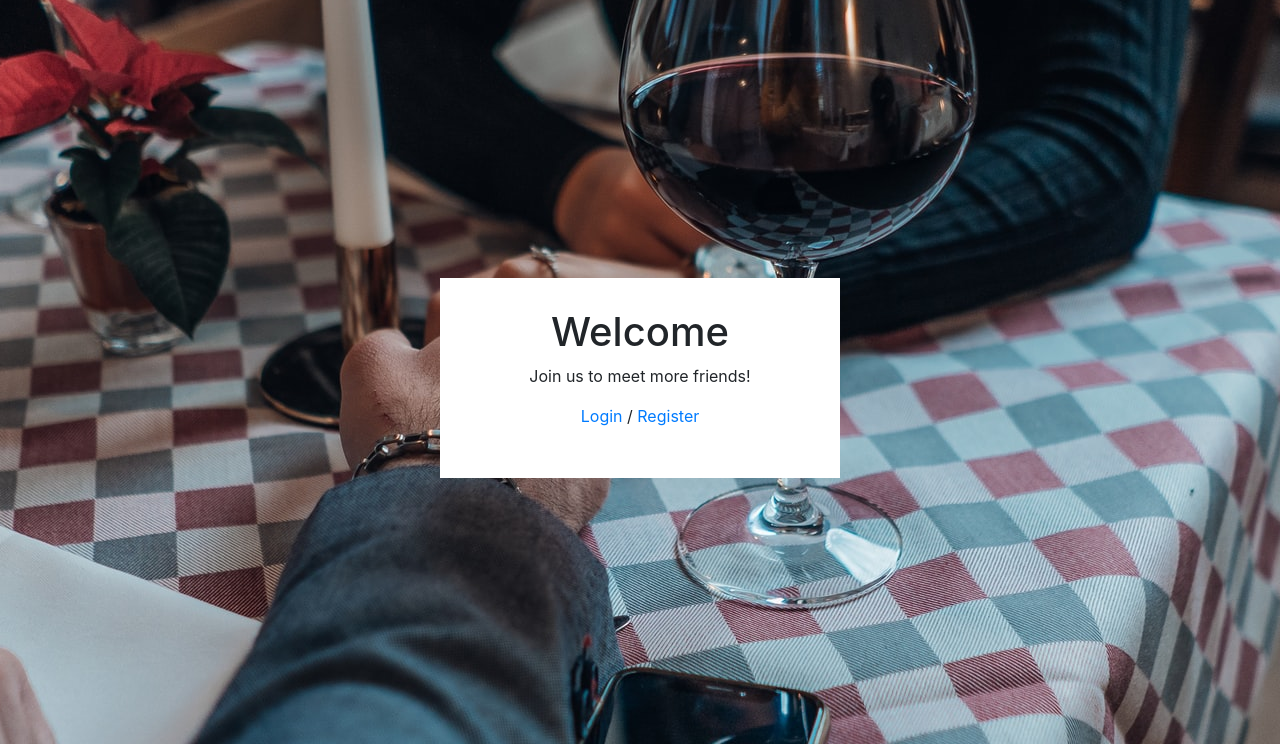
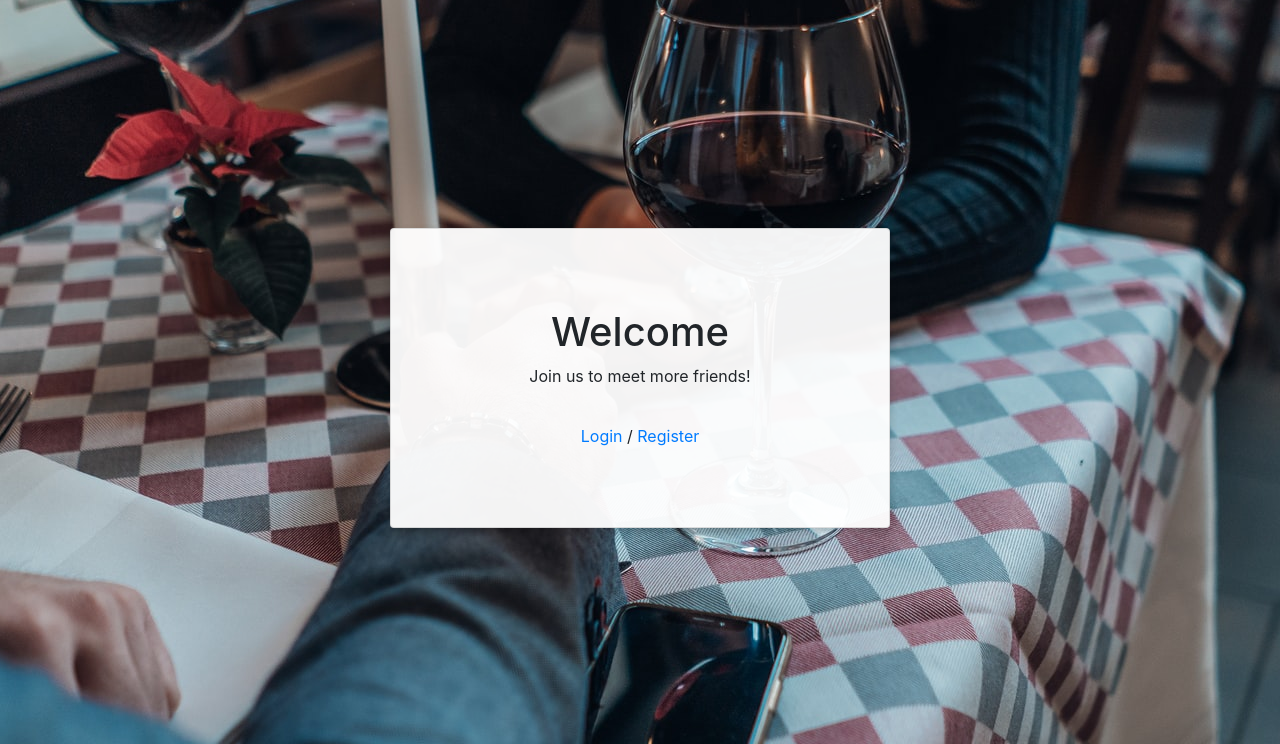
Before and after one commit to oney/sc-finalweb, a Django app: page / in a window 1280 px wide. Shown: the part 56-800 px from the top of the page. Run offline with Django 3.2, Linux system fonts and the light colour scheme; some libraries are stand-ins or nearby versions.

Commit message:
refine UI

```diff
--- a/dating/templates/dating/index.html
+++ b/dating/templates/dating/index.html
@@ -5,10 +5,10 @@
 <link rel="stylesheet" href="{% static 'css/index.css' %}" />
 {% endblock %} {% block content %}
 <div class="container">
-  <div class="slogan">
+  <div class="card">
     <h1>Welcome</h1>
     <p>Join us to meet more friends!</p>
-    <div>
+    <div style="margin-top: 20px;">
       {% if request.session.is_login %}
         <a href="/discover/" class="btn btn-outline-primary">Discover</a>
       {% else %}
--- a/finalweb/settings.py
+++ b/finalweb/settings.py
@@ -25,7 +25,7 @@ SECRET_KEY = '7*ir7i&pk+h)e84(vbzm%oiznaj!t(mk8lxblai)bn#+p72or5'
 # SECURITY WARNING: don't run with debug turned on in production!
 DEBUG = True
 
-ALLOWED_HOSTS = ['127.0.0.1', 'happy-ladybug-27.loca.lt']
+ALLOWED_HOSTS = ['127.0.0.1', 'happy-turkey-63.loca.lt']
 
 
 # Application definition
@@ -87,6 +87,7 @@ DATABASES = {
         'PASSWORD': 'rootroot',
         'HOST': '127.0.0.1',
         'PORT': '3306',
+        'OPTIONS': {'charset': 'utf8mb4'},
     }
 }
 
--- a/static/css/index.css
+++ b/static/css/index.css
@@ -10,13 +10,19 @@ body {
   height: calc(100vh - 68px);
 }
 
-.slogan {
+.card {
+  background: rgb(255 255 255 / 95%);
   align-items: center;
   justify-content: center;
-  width: 400px;
+  width: 500px;
   max-width: 100%;
-  height: 200px;
-  padding-top: 30px;
-  background: white;
+  height: 300px;
   text-align: center;
+
+  box-shadow: 0 4px 8px 0 rgba(0,0,0,0.2);
+  transition: 0.3s;
 }
+
+.card:hover {
+  box-shadow: 0 8px 16px 0 rgba(0,0,0,0.2);
+}
```
Also changed, not shown: static/css/discover.css (+10 -0 lines), static/images/home.jpg.
